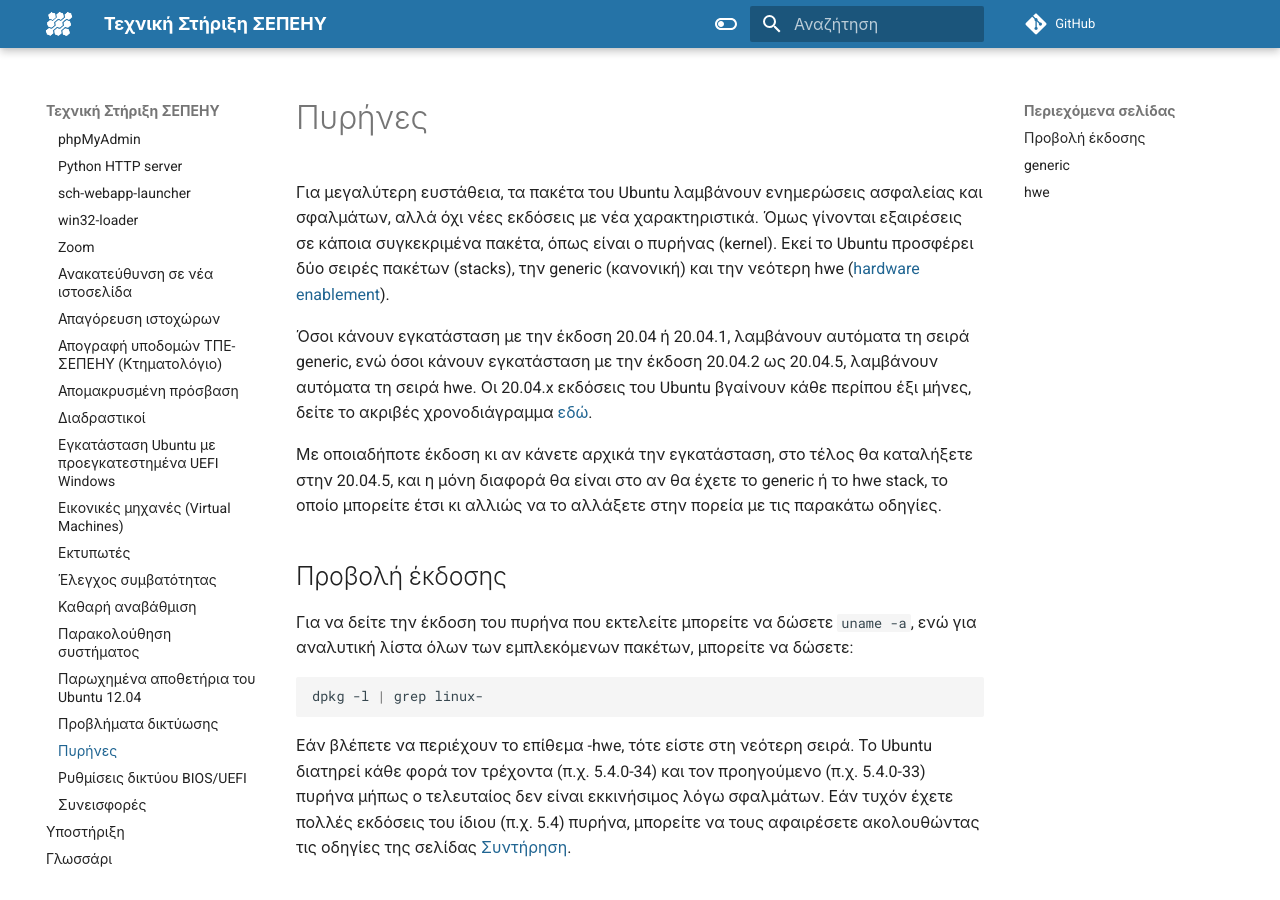
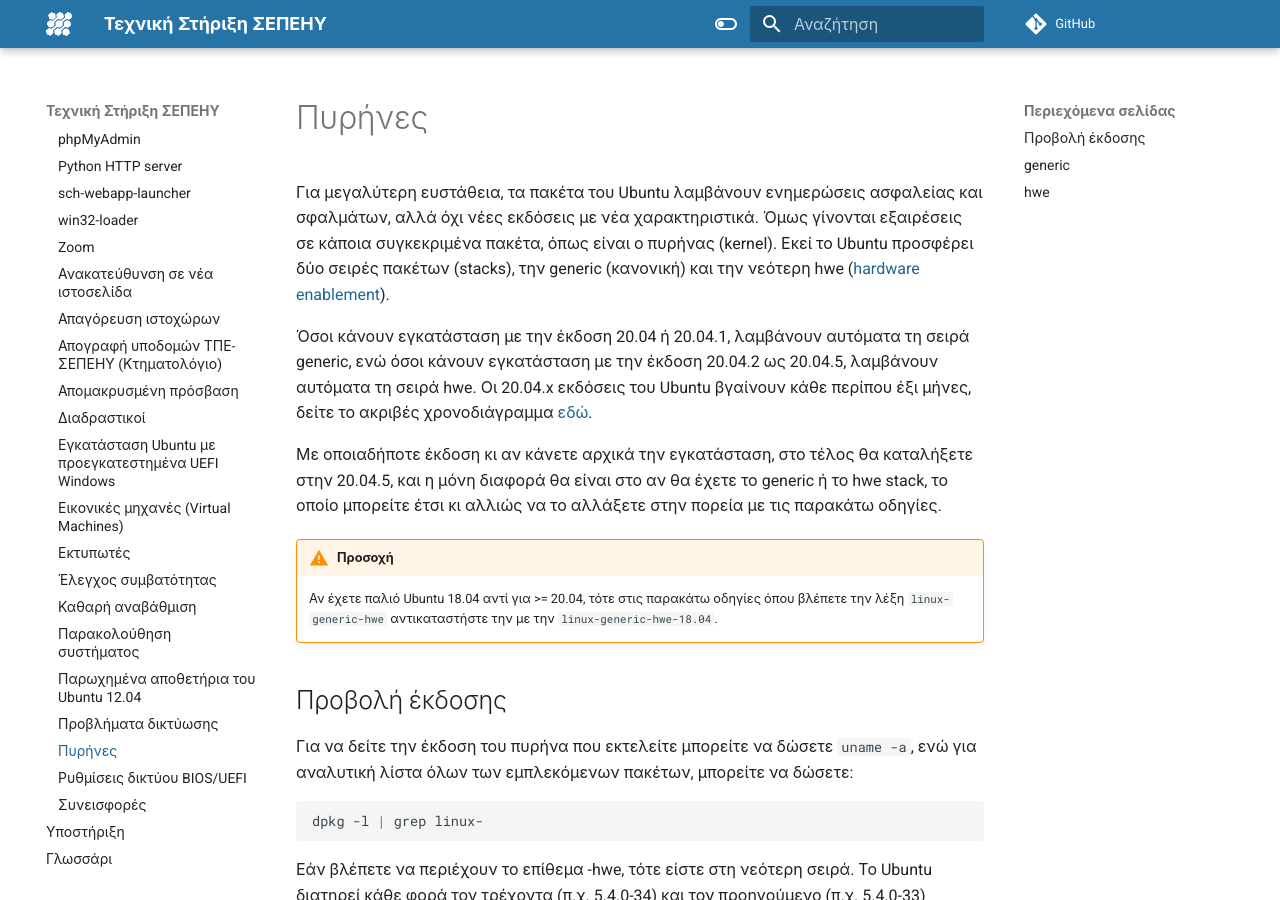
Before and after one commit to siahos/el.ltsp.org, an MkDocs documentation site: the page built from docs/guides/kernels/index.md, in a window 1280 px wide and 900 px high. Built offline with MkDocs 1.6.1 and Material for MkDocs 9.7.7, drawn with Linux system fonts in a browser that asks for light colours; comment, search, counter and statistics services are not loaded.

Commit message:
Update index.md

```diff
--- a/docs/guides/kernels/index.md
+++ b/docs/guides/kernels/index.md
@@ -17,6 +17,11 @@ enablement](https://wiki.ubuntu.com/Kernel/LTSEnablementStack)).
 καταλήξετε στην 20.04.5, και η μόνη διαφορά θα είναι στο αν θα έχετε το generic
 ή το hwe stack, το οποίο μπορείτε έτσι κι αλλιώς να το αλλάξετε στην πορεία με
 τις παρακάτω οδηγίες.
+
+!!! warning "Προσοχή"
+    Αν έχετε παλιό Ubuntu 18.04 αντί για >= 20.04, τότε στις παρακάτω οδηγίες
+    όπου βλέπετε την λέξη `linux-generic-hwe` αντικαταστήστε την με την
+    `linux-generic-hwe-18.04`.
 
 ## Προβολή έκδοσης
 
```
